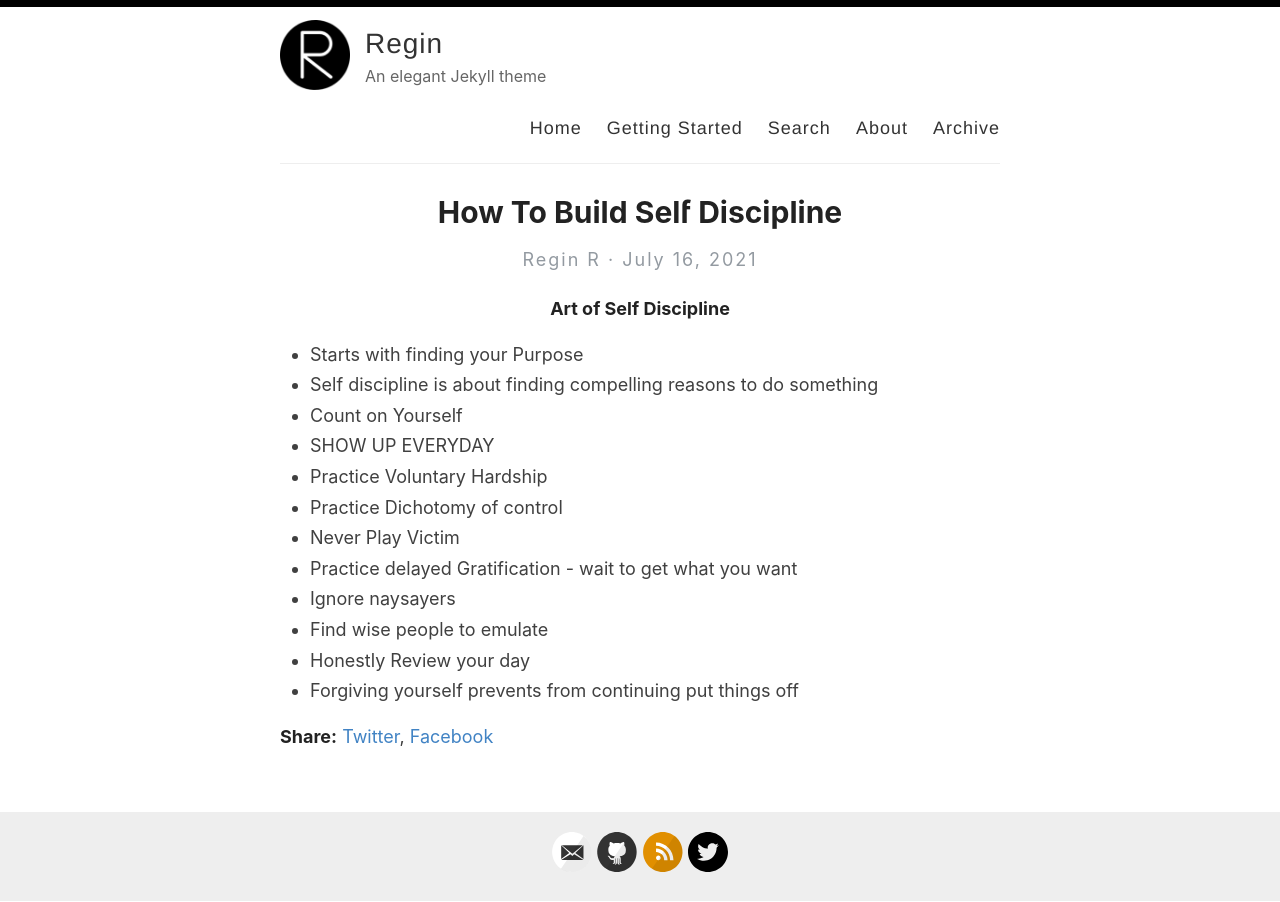
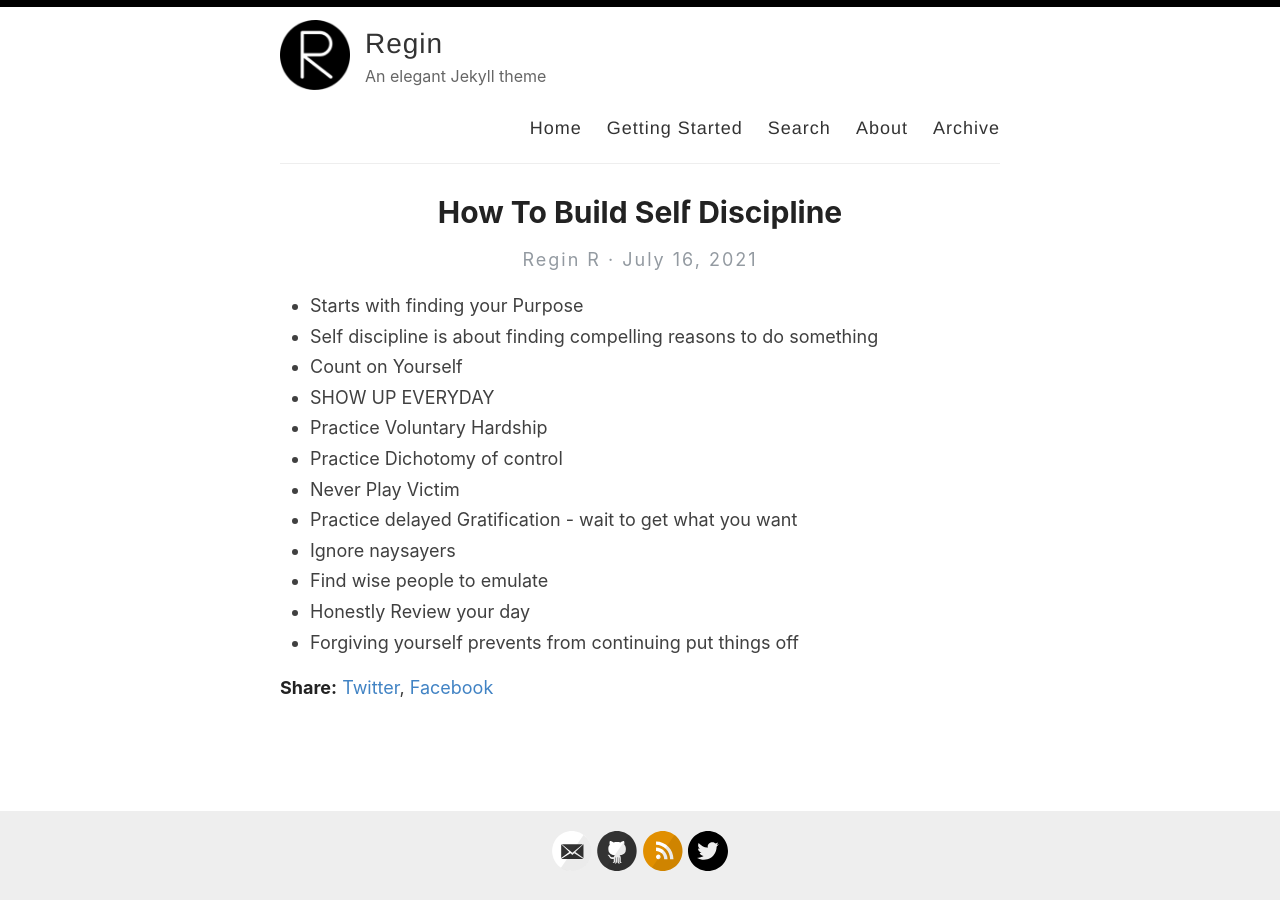
Before and after one commit to regiravi/delme, a Jekyll site: the page built from _posts/2021-07-16-How-to-build-self-discipline.md, in a window 1280 px wide. Built offline with Jekyll 4.4.1, drawn with Linux system fonts in a browser that asks for light colours; our own code applies the rules of GitHub Pages for plain Markdown files.

Commit message:
Update 2021-07-16-How-to-build-self-discipline.md

```diff
--- a/_posts/2021-07-16-How-to-build-self-discipline.md
+++ b/_posts/2021-07-16-How-to-build-self-discipline.md
@@ -1,5 +1,3 @@
-###### Art of Self Discipline ######
-
 - Starts with finding your Purpose
 - Self discipline is about finding compelling reasons to do something
 - Count on Yourself
```
